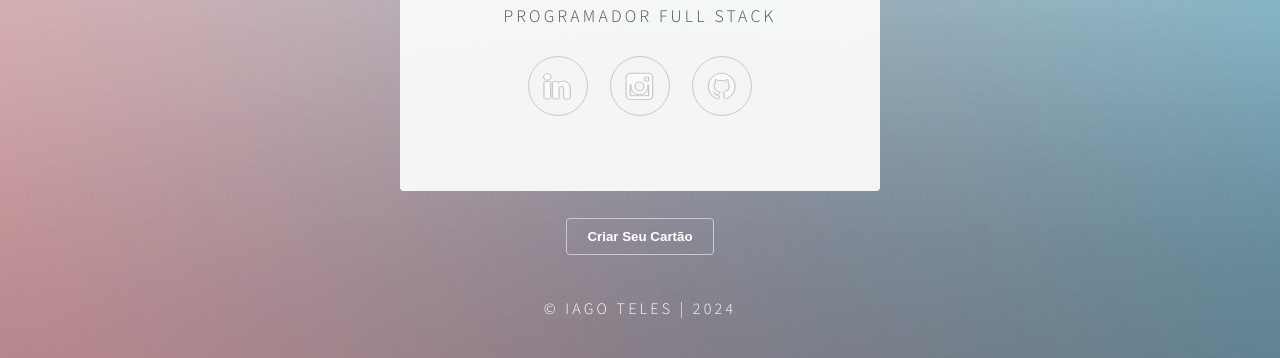
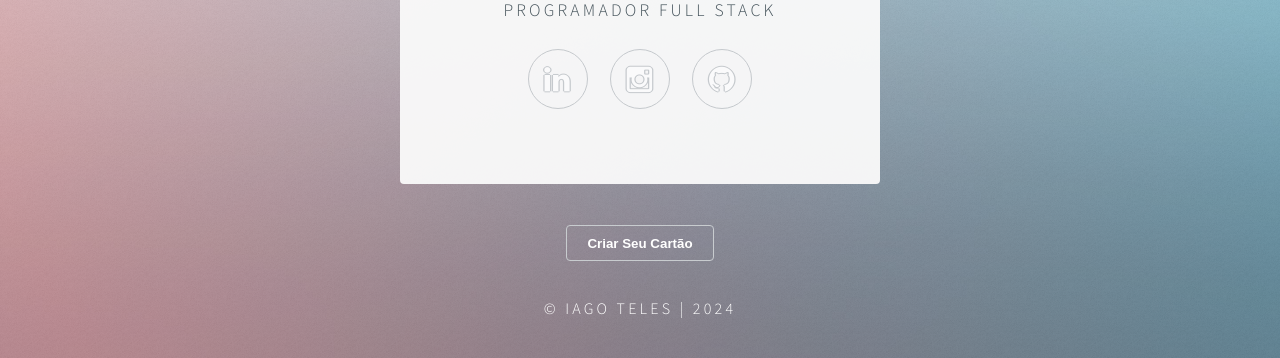
Before and after one commit to iagooteles/webCard, a Flask app: page / in a window 1280 px wide. Shown: the part 442-800 px from the top of the page. Run offline with Flask 3, Linux system fonts and the light colour scheme.

```diff
--- a/static/assets/css/main.css
+++ b/static/assets/css/main.css
@@ -339,6 +339,10 @@ button[type="submit"] {
     justify-content: space-around;
 }
 
+#openModalBtn {
+    margin-top: 20px;
+}
+
 @media (max-width: 968px) {
     .modal-content {
         max-width: 542px;
```
Also changed, not shown: README.md, static/images/webcard1.png (added), static/images/webcard2.png (added), static/images/webcard3.png (added).
